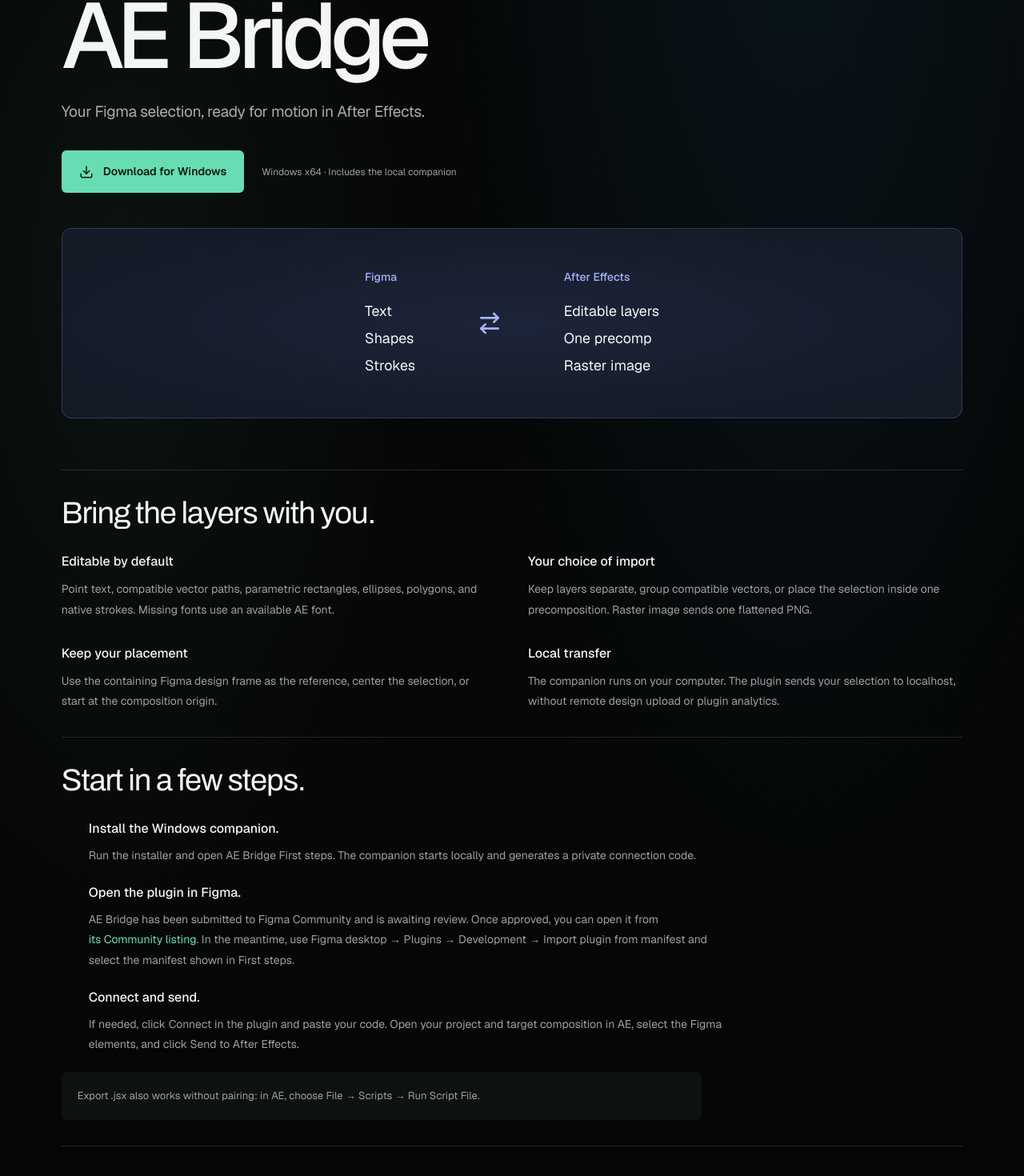
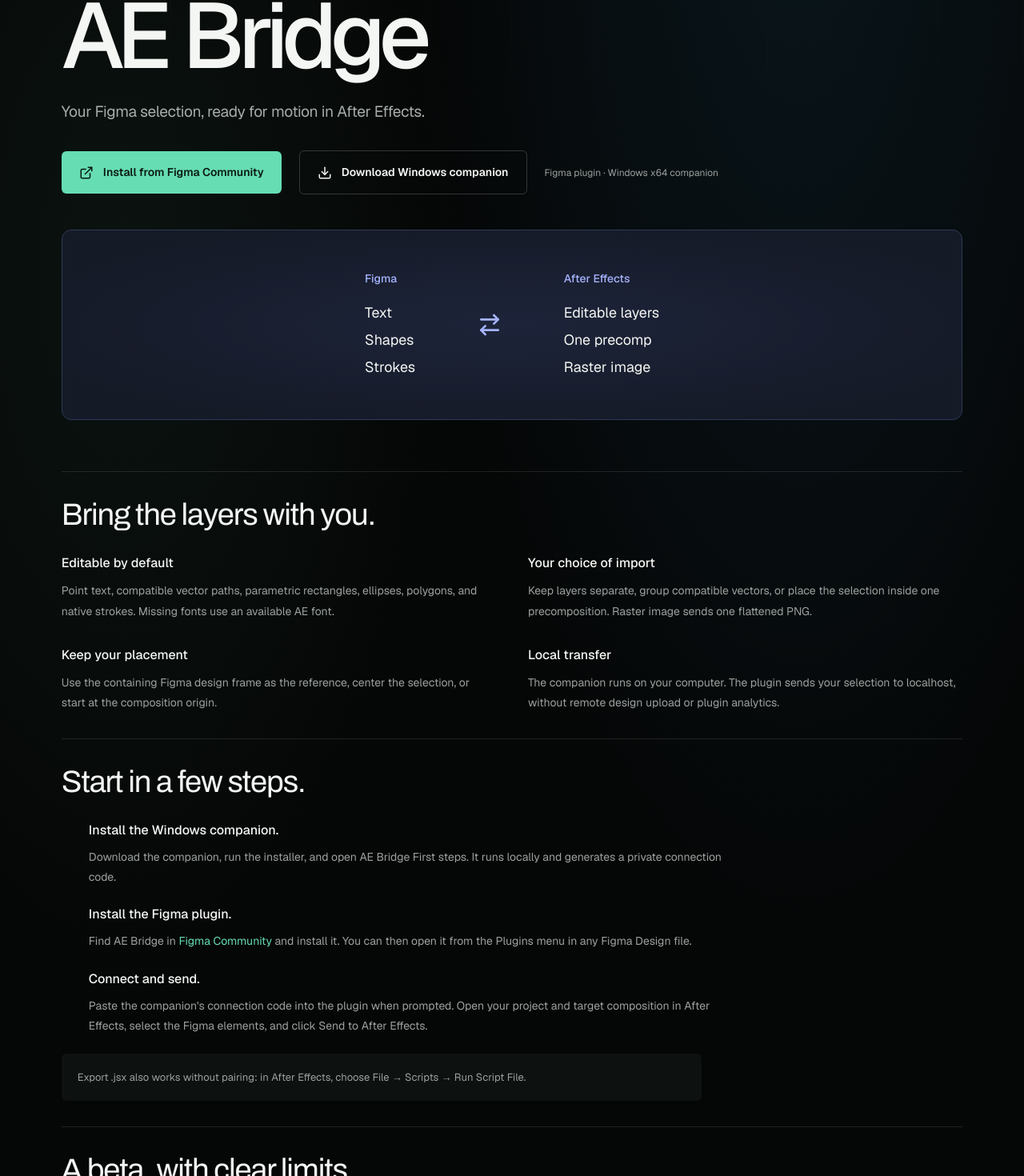
Before and after one commit to jherem19/portfolio, a Next.js app: page /resources/ae-bridge in a window 1280 px wide. Shown: the part 430-1900 px from the top of the page at 80% size. Built offline with nearby package versions, Linux system fonts and the light colour scheme.

Commit message:
Update AE Bridge Community installation

```diff
--- a/src/app/globals.css
+++ b/src/app/globals.css
@@ -967,6 +967,8 @@ body.has-custom-cursor, body.has-custom-cursor :is(a, button, summary, [role="bu
 .resource-download { display: inline-flex; align-items: center; gap: 12px; padding: 16px 22px; border-radius: 6px; background: var(--green); color: light-dark(#e4f4eb, #0b1b12); font-weight: 600; font-size: 14px; }
 .resource-download svg { width: 18px; height: 18px; }
 .resource-download:hover { background: light-dark(#186839, #97e7b8); }
+.resource-download-secondary { border: 1px solid light-dark(rgb(0 0 0 / 18%), rgb(255 255 255 / 18%)); background: transparent; color: var(--foreground); }
+.resource-download-secondary:hover { border-color: var(--green); background: light-dark(rgb(34 153 111 / 8%), rgb(102 221 179 / 8%)); color: var(--green); }
 .resource-demo { display: flex; justify-content: center; align-items: center; gap: clamp(24px, 6vw, 80px); padding: 48px 28px; border: 1px solid light-dark(#a8b2cf, #303a57); border-radius: 12px; background: radial-gradient(ellipse at 50% 50%, light-dark(#001c8c16, #738fff16), transparent 80%), light-dark(#d8ddea, #151a27); margin-bottom: 64px; }
 .resource-demo > svg { width: 32px; height: 32px; color: light-dark(#000d59, #a6b3ff); flex-shrink: 0; }
 .resource-demo > div > span { color: light-dark(#000d59, #a6b3ff); font: 500 14px var(--font-geist), Arial, sans-serif; }
--- a/src/app/resources/ae-bridge/page.tsx
+++ b/src/app/resources/ae-bridge/page.tsx
@@ -1,7 +1,7 @@
 import type { Metadata } from "next";
 import Link from "next/link";
 import Image from "next/image";
-import { ArrowLeft, ArrowRightLeft, Download, Mail } from "lucide-react";
+import { ArrowLeft, ArrowRightLeft, Download, ExternalLink, Mail } from "lucide-react";
 
 import { SiteFooter } from "@/components/site-footer";
 import { SiteSidebar } from "@/components/site-sidebar";
@@ -9,7 +9,7 @@ import { resources } from "@/data/resources";
 
 export const metadata: Metadata = {
   title: "AE Bridge — Figma to After Effects",
-  description: "Download AE Bridge beta for Windows. Transfer Figma selections to After Effects as editable text, vector shapes, precomps, or raster images.",
+  description: "Install AE Bridge from Figma Community and connect it to After Effects with the Windows companion. Transfer selections as editable layers, precomps, or raster images.",
   alternates: { canonical: "/resources/ae-bridge" },
 };
 
@@ -25,11 +25,23 @@ export default function AEBridgePage() {
           <div className="resource-meta"><span className="section-kicker">Design → Motion</span><span className="resource-badge">Beta · v{resource.version}</span></div>
           <h1>AE Bridge</h1>
           <p>Your Figma selection, ready for motion in After Effects.</p>
-          <div className="resource-actions"><a className="resource-download" href="/resources/ae-bridge/download"><Download aria-hidden="true" /> Download for Windows</a><span>Windows x64 · Includes the local companion</span></div>
+          <div className="resource-actions">
+            <a className="resource-download" href="https://www.figma.com/community/plugin/1690443548274107140" target="_blank" rel="noreferrer"><ExternalLink aria-hidden="true" /> Install from Figma Community</a>
+            <a className="resource-download resource-download-secondary" href="/resources/ae-bridge/download"><Download aria-hidden="true" /> Download Windows companion</a>
+            <span>Figma plugin · Windows x64 companion</span>
+          </div>
         </header>
         <div className="resource-demo" aria-hidden="true"><div><span>Figma</span><p>Text<br />Shapes<br />Strokes</p></div><ArrowRightLeft /><div><span>After Effects</span><p>Editable layers<br />One precomp<br />Raster image</p></div></div>
         <section className="resource-detail-section" aria-labelledby="bridge-features"><h2 id="bridge-features">Bring the layers with you.</h2><div className="resource-feature-grid"><div><h3>Editable by default</h3><p>Point text, compatible vector paths, parametric rectangles, ellipses, polygons, and native strokes. Missing fonts use an available AE font.</p></div><div><h3>Your choice of import</h3><p>Keep layers separate, group compatible vectors, or place the selection inside one precomposition. Raster image sends one flattened PNG.</p></div><div><h3>Keep your placement</h3><p>Use the containing Figma design frame as the reference, center the selection, or start at the composition origin.</p></div><div><h3>Local transfer</h3><p>The companion runs on your computer. The plugin sends your selection to localhost, without remote design upload or plugin analytics.</p></div></div></section>
-        <section className="resource-detail-section" aria-labelledby="bridge-start"><h2 id="bridge-start">Start in a few steps.</h2><ol className="resource-steps"><li><strong>Install the Windows companion.</strong><p>Run the installer and open AE Bridge First steps. The companion starts locally and generates a private connection code.</p></li><li><strong>Open the plugin in Figma.</strong><p>AE Bridge has been submitted to Figma Community and is awaiting review. Once approved, you can open it from <a className="resource-text-link" href="https://www.figma.com/community/plugin/1690443548274107140">its Community listing</a>. In the meantime, use Figma desktop → Plugins → Development → Import plugin from manifest and select the manifest shown in First steps.</p></li><li><strong>Connect and send.</strong><p>If needed, click Connect in the plugin and paste your code. Open your project and target composition in AE, select the Figma elements, and click Send to After Effects.</p></li></ol><p className="resource-note">Export .jsx also works without pairing: in AE, choose File → Scripts → Run Script File.</p></section>
+        <section className="resource-detail-section" aria-labelledby="bridge-start">
+          <h2 id="bridge-start">Start in a few steps.</h2>
+          <ol className="resource-steps">
+            <li><strong>Install the Windows companion.</strong><p>Download the companion, run the installer, and open AE Bridge First steps. It runs locally and generates a private connection code.</p></li>
+            <li><strong>Install the Figma plugin.</strong><p>Find AE Bridge in <a className="resource-text-link" href="https://www.figma.com/community/plugin/1690443548274107140" target="_blank" rel="noreferrer">Figma Community</a> and install it. You can then open it from the Plugins menu in any Figma Design file.</p></li>
+            <li><strong>Connect and send.</strong><p>Paste the companion&apos;s connection code into the plugin when prompted. Open your project and target composition in After Effects, select the Figma elements, and click Send to After Effects.</p></li>
+          </ol>
+          <p className="resource-note">Export .jsx also works without pairing: in After Effects, choose File → Scripts → Run Script File.</p>
+        </section>
         <section className="resource-detail-section" aria-labelledby="bridge-beta"><h2 id="bridge-beta">A beta, with clear limits.</h2><p>Conversion has been tested in After Effects 26.5 on Windows. This release adds layers with each transfer; it does not sync or replace existing layers. Gradients simplify to solid fills, and unsupported effects or geometry may be simplified or rasterized. Review the import report and your result.</p><p>Imported PNGs stay on disk so AE can reference them. Keep the assets folder when moving projects. The installer is currently unsigned.</p></section>
         <section className="resource-detail-section" id="privacy" aria-labelledby="bridge-privacy"><h2 id="bridge-privacy">Privacy and support.</h2><p>AE Bridge does not require a plugin account and has no telemetry. Connection codes are stored in Figma plugin storage on this device; keep yours private. The local companion stores generated PNGs and transfer scripts on your computer. Clearing Figma&apos;s local storage may require pairing again.</p><a className="resource-text-link" href="mailto:hectorheredia19@gmail.com"><Mail aria-hidden="true" /> hectorheredia19@gmail.com</a></section>
       </div>
```
